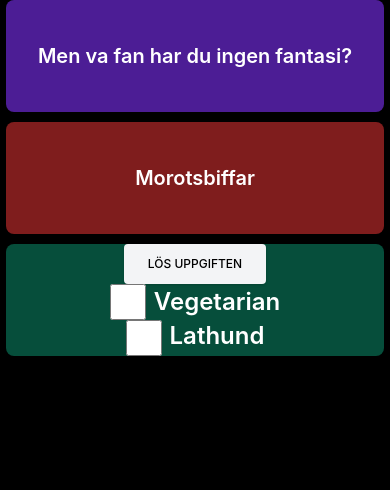
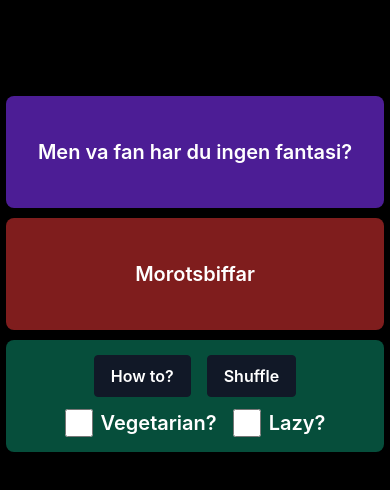
Before and after one commit to EddieJostell/react-food, a React (Create React App) app: page / in a window 390 px wide. Shown: the top 490 px of the page. Built offline with nearby package versions, Linux system fonts and the light colour scheme.

Commit message:
responsive + thoughts of a how to modal.

```diff
--- a/src/App.tsx
+++ b/src/App.tsx
@@ -57,6 +57,10 @@ function App() {
     });
   };
 
+  const toggleModal = (): void => {
+    alert('HOW TO?');
+  };
+
   return (
     <div className='min-h-screen text-center bg-black px-1.5'>
       <Container>
@@ -67,6 +71,7 @@ function App() {
           <Takeaway company={appState.company} />
         )}
         <Dashboard
+          howto={toggleModal}
           fastfood={appState.takeOut}
           recipe={showRecipe}
           type={handleFoodType}
--- a/src/components/Container/Container.tsx
+++ b/src/components/Container/Container.tsx
@@ -2,7 +2,9 @@ import React from 'react';
 
 function Container(props: { children: React.ReactNode }) {
   return (
-    <div className='md:max-w-screen-lg mx-auto md:pt-24'>{props.children}</div>
+    <div className='md:max-w-screen-lg mx-auto pt-24 sm:pt-0 lg:pt-24'>
+      {props.children}
+    </div>
   );
 }
 
--- a/src/components/Dashboard/Dashboard.tsx
+++ b/src/components/Dashboard/Dashboard.tsx
@@ -4,51 +4,68 @@ interface IDashboardProps {
   recipe: () => void;
   type: () => void;
   takeout: () => void;
+  howto: () => void;
   fastfood: boolean;
 }
 
 const Dashboard = (props: IDashboardProps) => {
-  const { recipe, type, takeout, fastfood } = props;
+  const { recipe, type, takeout, fastfood, howto } = props;
 
   return (
     <div className='flex justify-center items-center h-28 w-full bg-green-900 my-2.5 rounded-lg'>
       <div
-        className={`flex flex-col sm:flex-row sm:px-2  ${
-          !fastfood ? 'justify-between' : 'justify-around'
-        } items-center w-full md:w-1/2 `}
+        className={` flex w-full flex-col sm:flex-row justify-between items-center px-2 ${
+          !fastfood ? 'sm:justify-around' : 'sm:justify-center'
+        }`}
       >
+        <div className='flex justify-center items-center w-full sm:w-auto'>
+          <button
+            onClick={howto}
+            className='bg-gray-900 hover:bg-white text-white font-semibold hover:text-black py-2 px-4 border border-gray-900 hover:border-white rounded mr-2'
+          >
+            How to?
+          </button>
           <button
             onClick={recipe}
-          className='inline-block px-6 py-2 text-xs font-medium leading-6 text-center text-black uppercase transition bg-gray-100 rounded shadow ripple hover:shadow-lg hover:bg-gray-400 hover:text-gray-100 focus:outline-none'
+            className='bg-gray-900 hover:bg-white text-white font-semibold hover:text-black py-2 px-4 border border-gray-900 hover:border-white rounded ml-2'
           >
-          Lös Uppgiften
+            Shuffle
           </button>
+        </div>
+        <div className='flex flex-row justify-center mt-3 sm:mt-0 w-full sm:w-auto'>
           {!fastfood && (
-          <label className='flex flex-row items-center'>
+            <div>
+              <label className='flex flex-row items-center mr-2'>
                 <input
                   id='veggo'
                   value='veggo'
                   name='veggo'
-              className='h-9 w-9 mr-2 cursor-pointer focus:border-red-700'
+                  className='w-7 h-7 sm:w-9 sm:h-9 mr-2 cursor-pointer text-pink-600'
                   type='checkbox'
                   onChange={type}
                 />
-            <span className='font-semibold text-white text-2xl cursor-pointer focus:border-red-700'>
-              Vegetarian
+                <span className='font-semibold text-white text-xl md:text-2xl cursor-pointer'>
+                  Vegetarian?
                 </span>
               </label>
+            </div>
           )}
+          <div className={`${!fastfood ? 'ml-2' : 'ml-0 sm:ml-4'}`}>
             <label className='flex flex-row'>
               <input
                 id='takeout'
                 value='takeout'
                 name='takeout'
-            className='h-9 w-9 mr-2'
+                className='w-7 h-7 sm:w-9 sm:h-9 mr-2 cursor-pointer text-pink-600'
                 type='checkbox'
                 onChange={takeout}
               />
-          <span className='font-semibold text-white text-2xl'>Lathund</span>
+              <span className='font-semibold text-white text-xl md:text-2xl cursor-pointer'>
+                Lazy?
+              </span>
             </label>
+          </div>
+        </div>
       </div>
     </div>
   );
```
Lines whose indentation alone changed are shown as unchanged.
